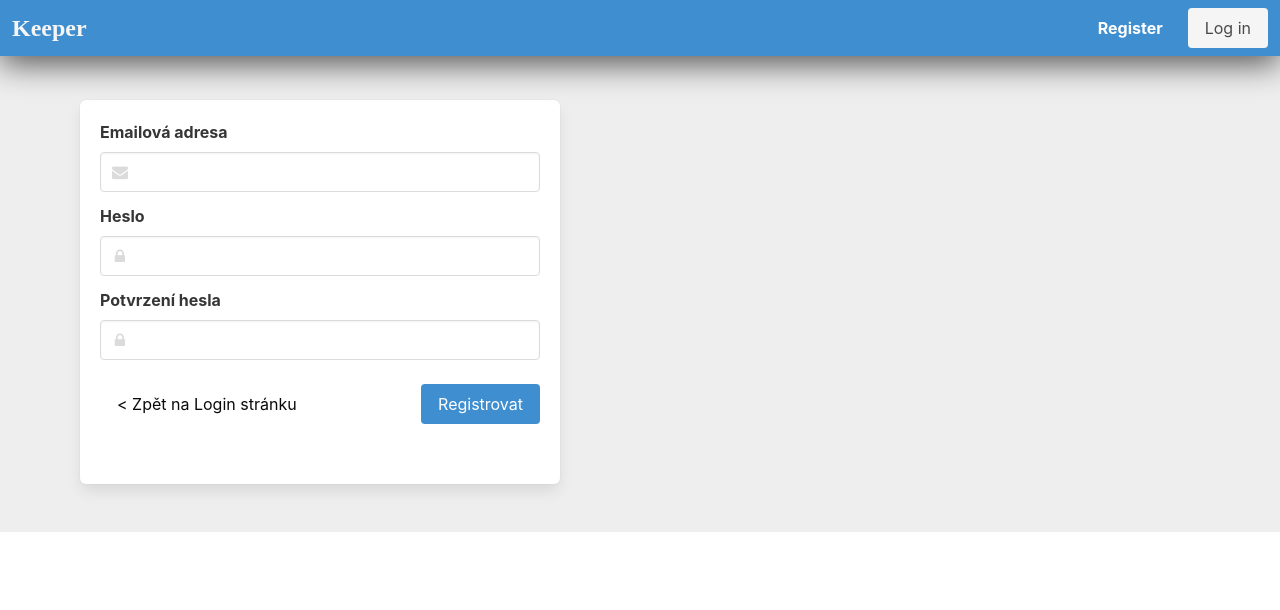
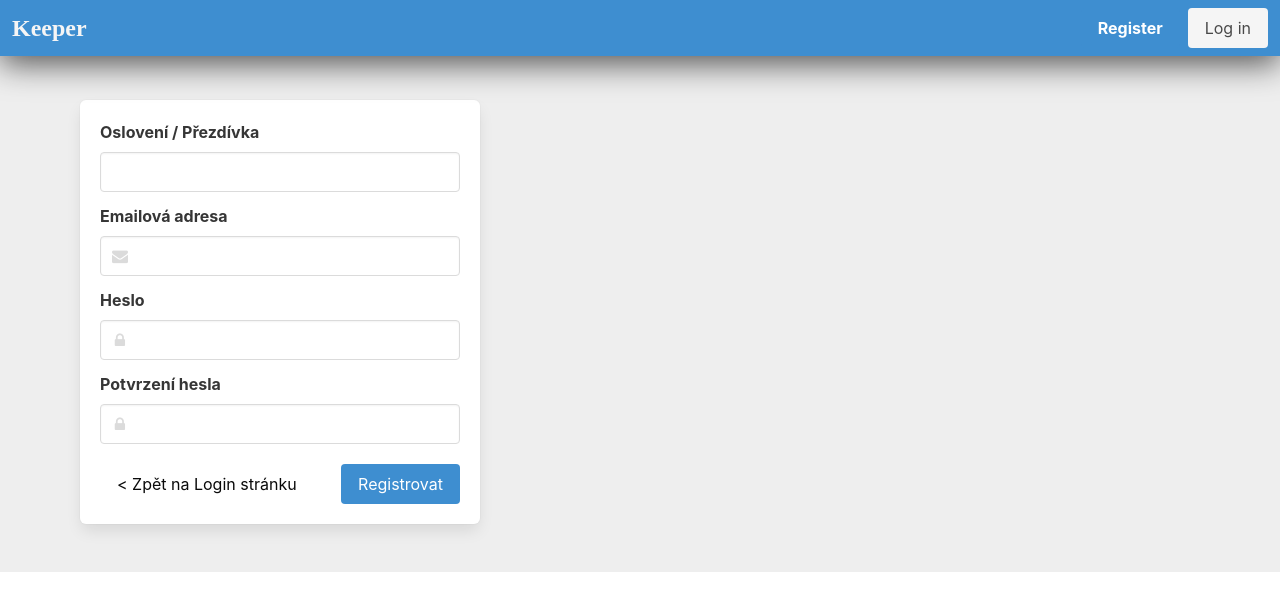
Before and after one commit to LiborCz/NoteKeeper, a React (Create React App) app in the folder client/: page /register in a window 1280 px wide. Shown: the top 610 px of the page. Built offline with nearby package versions, Linux system fonts and the light colour scheme; no server answers; a web font is replaced by a local one.

Commit message:
Testing login

```diff
--- a/client/package.json
+++ b/client/package.json
@@ -5,7 +5,7 @@
   "keywords": [],
   "main": "src/index.js",
   "dependencies": {
-    "axios": "^0.21.0",
+    "axios": "^0.21.1",
     "bulma": "^0.9.1",
     "jquery": "^3.5.1",
     "react": "16.8.6",
--- a/client/public/styles.css
+++ b/client/public/styles.css
@@ -15,9 +15,15 @@ body {
 
 /* Login / Register Page */
 
-.login .box {
+.login .box, .register .box {
   max-width: 25rem;
 }
+
+.login .error, .register .error {
+  text-align: center;
+  margin-bottom: 20px;
+}
+
 
 .is-error-center {
   justify-content: center;
--- /dev/null
+++ b/client/src/context/SessionContext.jsx
@@ -0,0 +1,3 @@
+import { createContext } from "react";
+
+export default createContext(null);
--- a/client/src/pages/LoginPage.jsx
+++ b/client/src/pages/LoginPage.jsx
@@ -1,75 +1,51 @@
-import React from "react";
-// import history from "../system/history";
+import React, { useContext } from "react";
+import { useHistory } from 'react-router-dom';
+
+import SessionContext from '../context/SessionContext';
+
+import axios from 'axios'
 
 function LoginPage() {
 
-  // const [session, setSession] = React.useContext(AuthContext);
+  const initLogin = { email:"",  password:"", isSubmitting:false, errorMessage:null };
 
-  const initLoginData = {
-    email: "",
-    password: "",
-    isSubmitting: false,
-    errorMessage: null
+  const [formData, setFormData] = React.useState(initLogin);
+
+  const {session, setSession} = useContext(SessionContext);
+
+  const history = useHistory();
+
+  const hOnChange = e => {
+      setFormData({...formData, [e.target.name]: e.target.value, errorMessage: ""});
   };
 
-  const [loginData, setLoginData] = React.useState(initLoginData);
-
-  const hOnChange = e => {
-      setLoginData({...loginData, [e.target.name]: e.target.value, errorMessage: ""});
-  };
-
-  const hOnSubmit = e => {
+  const hOnSubmit = async e => {
     e.preventDefault();
 
-    setLoginData({ ...loginData, isSubmitting: true, errorMessage: null });
+    setFormData({ ...formData, isSubmitting: true, errorMessage: null });
 
-    fetch("/api/user/login", {
-      method: "POST",
-      headers: { 'Accept': 'application/json', "Content-Type": "application/json" },
-      body: JSON.stringify({
-        email: loginData.email,
-        password: loginData.password
-      })
-    })
+    try {
 
-    .then(res => res.json())
+      const res = await axios.post("/api/user/login", { email: formData.email, password: formData.password });
 
-    .then(res => {
+      setFormData({ ...formData, isSubmitting: false });
 
-      alert(res.msg);
+      if (res.data.ok) {
+        setSession({ token:res.data.token, user:res.data.user });
+        localStorage.setItem("auth-token", res.data.token);
+        history.push('/');
+      }
+      else setFormData({ ...formData, errorMessage: res.data.msg });
+    }
 
-      setLoginData({ ...loginData, isSubmitting: false });
-
-      if (res.success) {
-
-        // let session = {...res.session, act: Date.now()};
-
-        // console.log(session);
-
-        // localStorage.setItem('session', JSON.stringify(session));
-
-        // session = appendSession(session);
-
-        // setSession(session);
-
-        // history.push('/home');
-        }
-      else
-        setLoginData({ ...loginData, errorMessage: res.message });
-    })
-
-    .catch(err => {
-      alert(err);
-      setLoginData({
-        ...loginData,
-        isSubmitting: false,
-        errorMessage: err.statusText === "Unauthorized" ? "Nesprávný email nebo heslo...": err.statusText
-      });
-    });
+    catch (err) {
+      console.log("error:", err);
+      setFormData({ ...formData, isSubmitting:false, errorMessage: err.msg });
+    }
   };
 
   return (
-    <div className="section login">
+    <div className="login section">
       <div className="container is-fluid">
         <div className="box">
           <div className="block">
@@ -79,39 +55,22 @@ function LoginPage() {
               <div className="field">
                 <label className="label">Emailová Adresa</label>
                 <div className="control">
-                  <input
-                    className="input"
-                    type="email"
-                    name="email"
-                    onChange={hOnChange}
-                    value={loginData.email}
-                    required
-                  />
+                  <input className="input" type="email" name="email" onChange={hOnChange} value={formData.email} required />
                 </div>
               </div>
 
               <div className="field">
                 <label className="label">Heslo</label>
                 <div className="control">
-                  <input
-                    className="input"
-                    type="password"
-                    name="password"
-                    onChange={hOnChange}
-                    value={loginData.password}
-                  />
+                  <input className="input" type="password" name="password" onChange={hOnChange} value={formData.password} required />
                 </div>
               </div>
 
               <div className="notification has-text-danger has-text-weight-bold is-paddingless has-text-centered">
-                {loginData.errorMessage}
+                {formData.errorMessage}
               </div>
 
-              <button
-                type="submit"
-                className="button is-info is-pulled-right"
-                disabled={loginData.isSubmitting}
-              >
+              <button type="submit" className="button is-info is-pulled-right" disabled={formData.isSubmitting} >
                 Login
               </button>
 
@@ -120,13 +79,10 @@ function LoginPage() {
           </div>
 
           <div className="block">
-            <a href="/register" className="button is-white">
-              Registrace
-            </a>
-            <a href="/pwdlost" className="button is-white">
-              Zapomenuté heslo
-            </a>
+            <a href="/register" className="button is-white">Registrace</a>
+            <a href="/pwdlost" className="button is-white">Zapomenuté heslo</a>
           </div>
+
         </div>
       </div>
     </div>
--- a/client/src/pages/RegisterPage.jsx
+++ b/client/src/pages/RegisterPage.jsx
@@ -1,24 +1,27 @@
-import React from "react";
+import React, { useContext, useState } from "react";
+import axios from "axios";
+import { useHistory } from 'react-router-dom';
+
+import SessionContext from '../context/SessionContext';
 
 const RegisterPage = () => {
 
-  const initialState = {
-    email: "",
-    password: "",
-    password2: "",
-    errMessage: "",
-    isSubmitting: false
-  };
+  const {session, setSession} = useContext(SessionContext);
 
-  const [formData, setFormData] = React.useState(initialState);
+  const iRegState = { dName:"", email:"", password:"", password2:"", errMessage:"", isSubmitting:false };
 
-  const hOnChange = e => {
+  const [formData, setFormData] = useState(iRegState);
+  const history = useHistory();
+
+  const onChange = e => {
     setFormData({ ...formData, [e.target.name]: e.target.value, errMessage: "" });
   };
 
-  const hOnSubmit = e => {
+  const onSubmit = async e => {
     e.preventDefault();
 
+    // Password2 = passwordCheck has been tested here, but is also checked in BE
+    // Can be modified later
     if(formData.password!==formData.password2) {
       setFormData({ ...formData, errMessage: "Hesla se neshodují !" });
       return;
@@ -26,55 +29,51 @@ const RegisterPage = () => {
 
     setFormData({ ...formData, isSubmitting: true, errMessage: null });
 
-    fetch("/register", {
-      method: "POST",
-      headers: { "Content-Type": "application/json" },
-      body: JSON.stringify({ email: formData.email, password: formData.password })
-    })
+    try {
+      const res = await axios.post("/api/user/register", {
+        email: formData.email,
+        displayName: formData.dName,
+        password: formData.password,
+        passwordCheck: formData.password2
+      })
 
-    .then(res => {
-      if (res.ok) { setFormData({ ...formData, isSubmitting:false }); return res.json(); }
-      else throw res;
-    })
+      setFormData({ ...formData, isSubmitting:false });
 
-    .then(res => {
+      if(res.data.ok) {
+        setSession({ token:res.data.token, user:res.data.user });
+        localStorage.setItem("auth-token", res.data.token);
+        alert(res.data.msg);
+        history.push("/");
+      }
+      else setFormData({ ...formData, errMessage: res.data.msg });
+    }
 
-      console.log(res);
-
-      if(res.success)
-        //Tady se udela napr modal popup...
-        setFormData({ ...formData, errMessage: res.message });
-      else
-        setFormData({ ...formData, errMessage: res.message });
-    })
-
-    .catch(err => {
+    catch(err) {
       setFormData({ ...formData, isSubmitting: false, errMessage: err.statusText });
-    });
+    }
 
   };
 
   return (
-    <div className="section">
+    <div className="register section">
       <div className="container is-fluid">
-        <div className="box" style={{ width: "30rem", height:"24rem" }}>
-          <form onSubmit={hOnSubmit}>
+        <div className="box">
+          <form onSubmit={onSubmit}>
+
+            {/* Display Name */}
+            <div className="field">
+              <label className="label">Oslovení / Přezdívka</label>
+              <div className="control">
+                <input className="input" type="text" name="dName" onChange={onChange} value={formData.dName} />
+              </div>
+            </div>
 
             {/* Email */}
             <div className="field">
               <label className="label">Emailová adresa</label>
               <div className="control has-icons-left">
-                <input
-                  className="input"
-                  type="email"
-                  name="email"
-                  onChange={hOnChange}
-                  value={formData.email}
-                  required
-                />
-                <span className="icon is-small is-left">
-                  <i className="fa fa-envelope"></i>
-                </span>
+                <input className="input" type="email" name="email" onChange={onChange} value={formData.email} required />
+                <span className="icon is-small is-left"><i className="fa fa-envelope"></i></span>
               </div>
             </div>
 
@@ -82,17 +81,8 @@ const RegisterPage = () => {
             <div className="field">
               <label className="label">Heslo</label>
               <div className="control has-icons-left">
-                <input
-                  className="input"
-                  type="password"
-                  name="password"
-                  onChange={hOnChange}
-                  value={formData.password}
-                  required
-                />
-                <span className="icon is-small is-left">
-                  <i className="fa fa-lock"></i>
-                </span>
+                <input className="input" type="password" name="password" onChange={onChange} value={formData.password} required />
+                <span className="icon is-small is-left"><i className="fa fa-lock"></i></span>
               </div>
             </div>
 
@@ -100,30 +90,16 @@ const RegisterPage = () => {
             <div className="field">
               <label className="label">Potvrzení hesla</label>
               <div className="control has-icons-left">
-                <input
-                  id="passwordConf"
-                  className="input"
-                  type="password"
-                  name="password2"
-                  onChange={hOnChange}
-                  value={formData.password2}
-                  required
-                />
-                <span className="icon is-small is-left">
-                  <i className="fa fa-lock"></i>
-                </span>
+                <input id="passwordConf" className="input" type="password" name="password2" onChange={onChange} value={formData.password2} required />
+                <span className="icon is-small is-left"><i className="fa fa-lock"></i></span>
               </div>
             </div>
 
-            <div className="notification has-text-danger has-text-weight-bold is-paddingless center">
+            <div className="error has-text-danger has-text-weight-bold is-paddingless">
               {formData.errMessage}
             </div>
 
-            <button
-              type="submit"
-              className="button is-info is-pulled-right"
-              disabled={formData.isSubmitting}
-            >
+            <button type="submit" className="button is-info is-pulled-right" disabled={formData.isSubmitting} >
               Registrovat
             </button>
           </form>
```
Also changed, not shown: client/src/components/App.jsx (+30 -1 lines), client/src/components/Header.jsx (+16 -13 lines), 2 other files (tests, documents, lock files or other folders).
